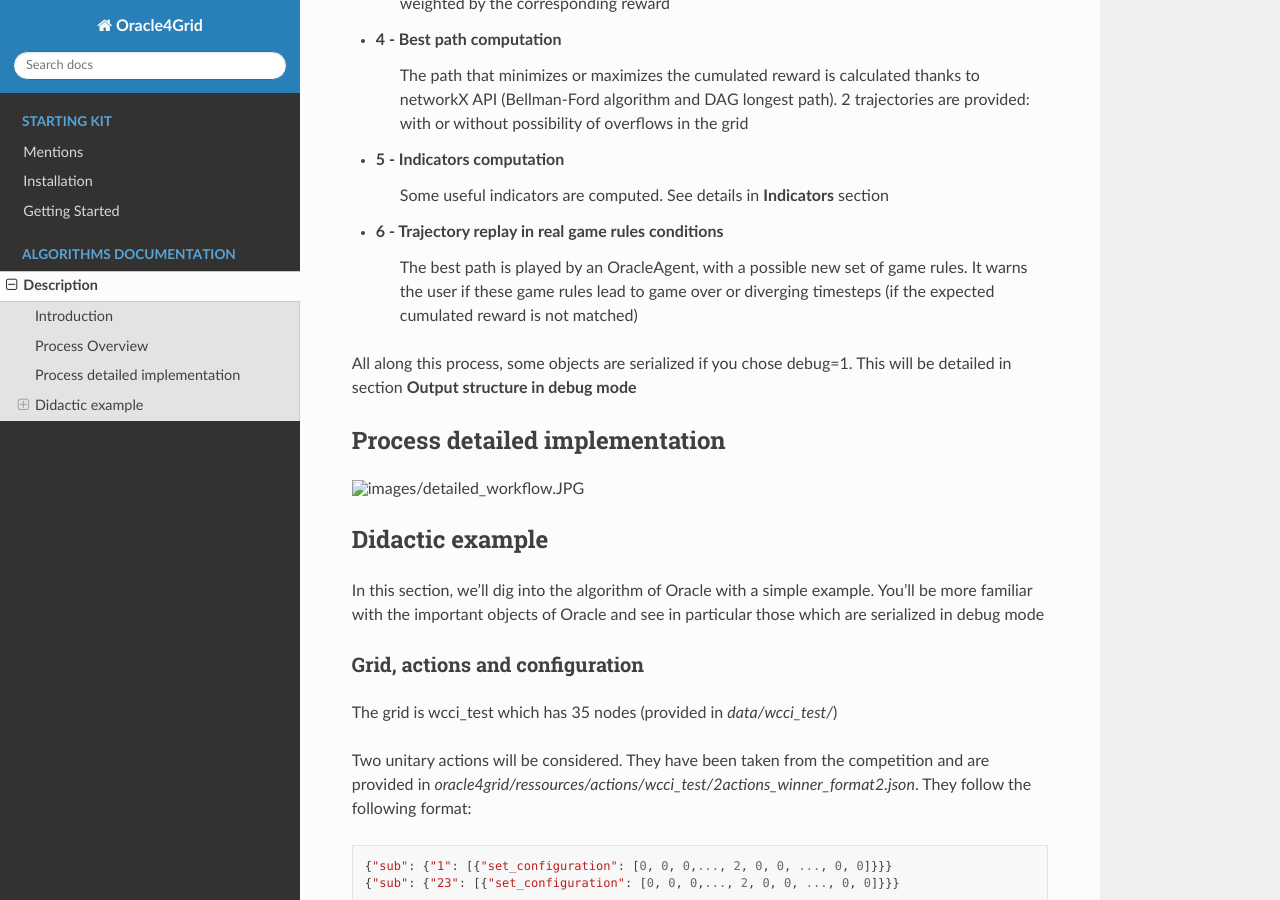
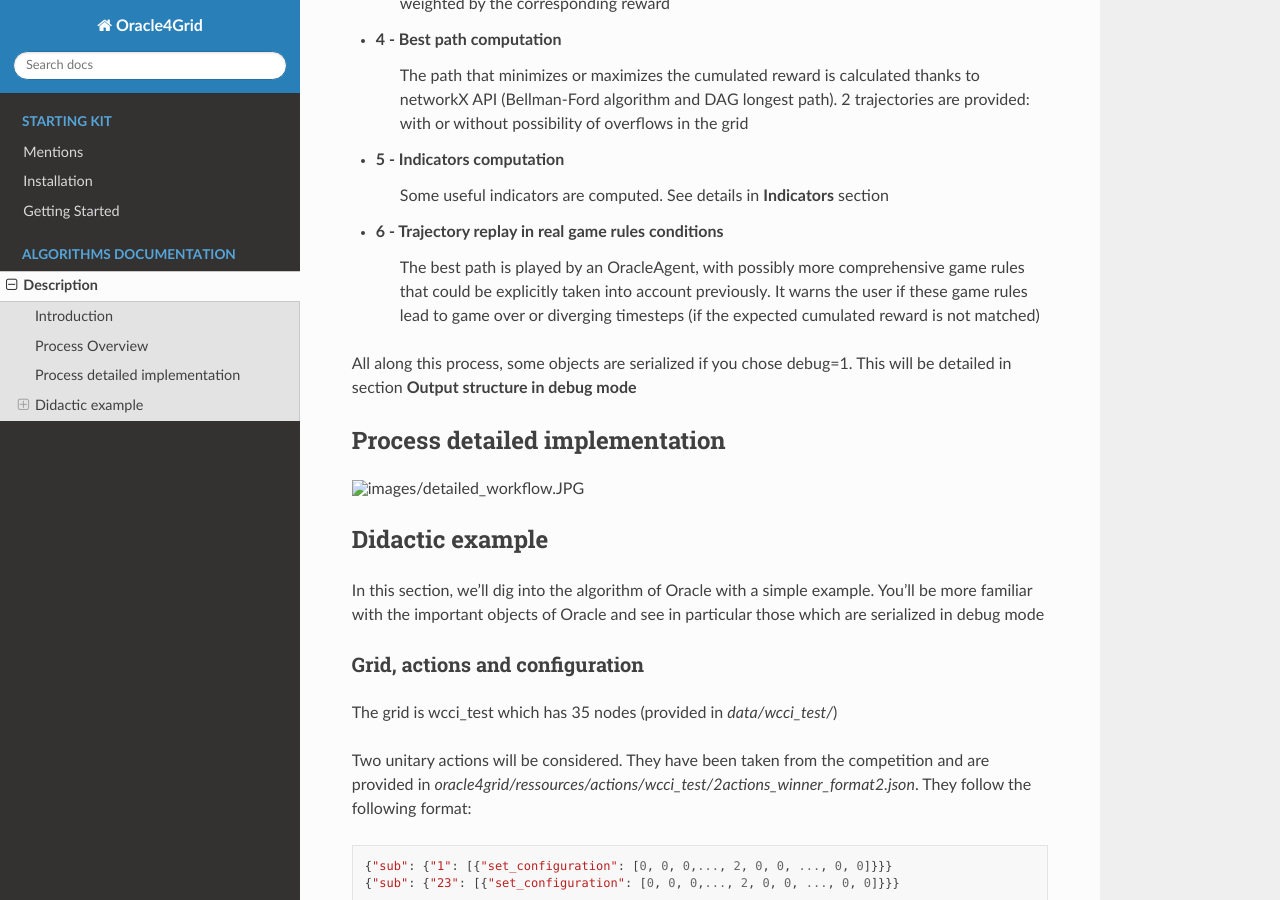
Before and after one commit to marota/Oracle4Grid, a Sphinx documentation site: the page built from docs/DESCRIPTION.rst, in a window 1280 px wide and 900 px high, scrolled down 2004 px. Built offline with Sphinx 7.4.7 and the Read the Docs theme 2.0.0, drawn with Linux system fonts in a browser that asks for light colours.

Commit message:
quick update of agent replay in DESCRIPTION.rst

```diff
--- a/docs/DESCRIPTION.rst
+++ b/docs/DESCRIPTION.rst
@@ -44,7 +44,7 @@ Process Overview
 * **5 - Indicators computation**
     Some useful indicators are computed. See details in **Indicators** section
 * **6 - Trajectory replay in real game rules conditions**
-    The best path is played by an OracleAgent, with a possible new set of game rules. It warns the user if these game rules lead to game over or diverging timesteps (if the expected cumulated reward is not matched)
+    The best path is played by an OracleAgent, with possibly more comprehensive game rules that could be explicitly taken into account previously. It warns the user if these game rules lead to game over or diverging timesteps (if the expected cumulated reward is not matched)
 
 All along this process, some objects are serialized if you chose debug=1. This will be detailed in section **Output structure in debug mode**
 
@@ -52,7 +52,6 @@ Process detailed implementation
 ================================
 
 .. image:: images/detailed_workflow.JPG
-
 
 Didactic example
 =================
```
